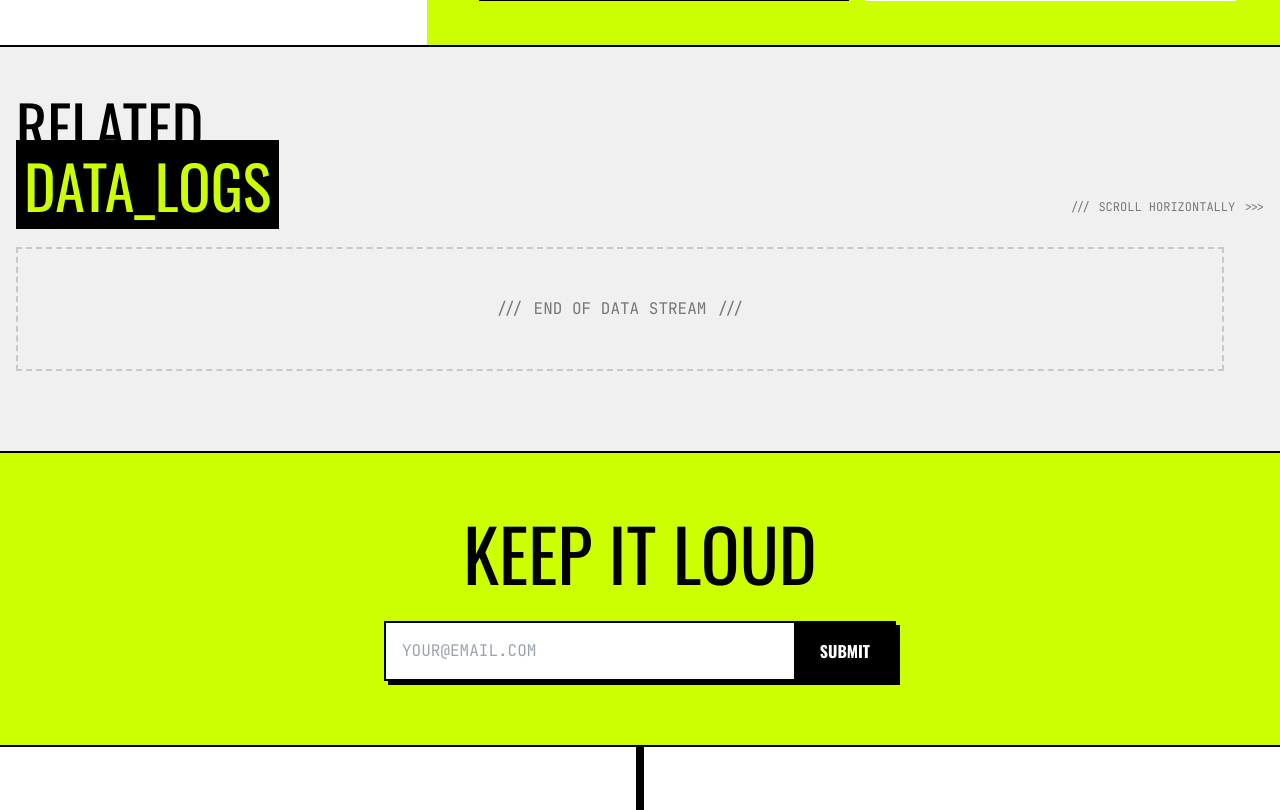
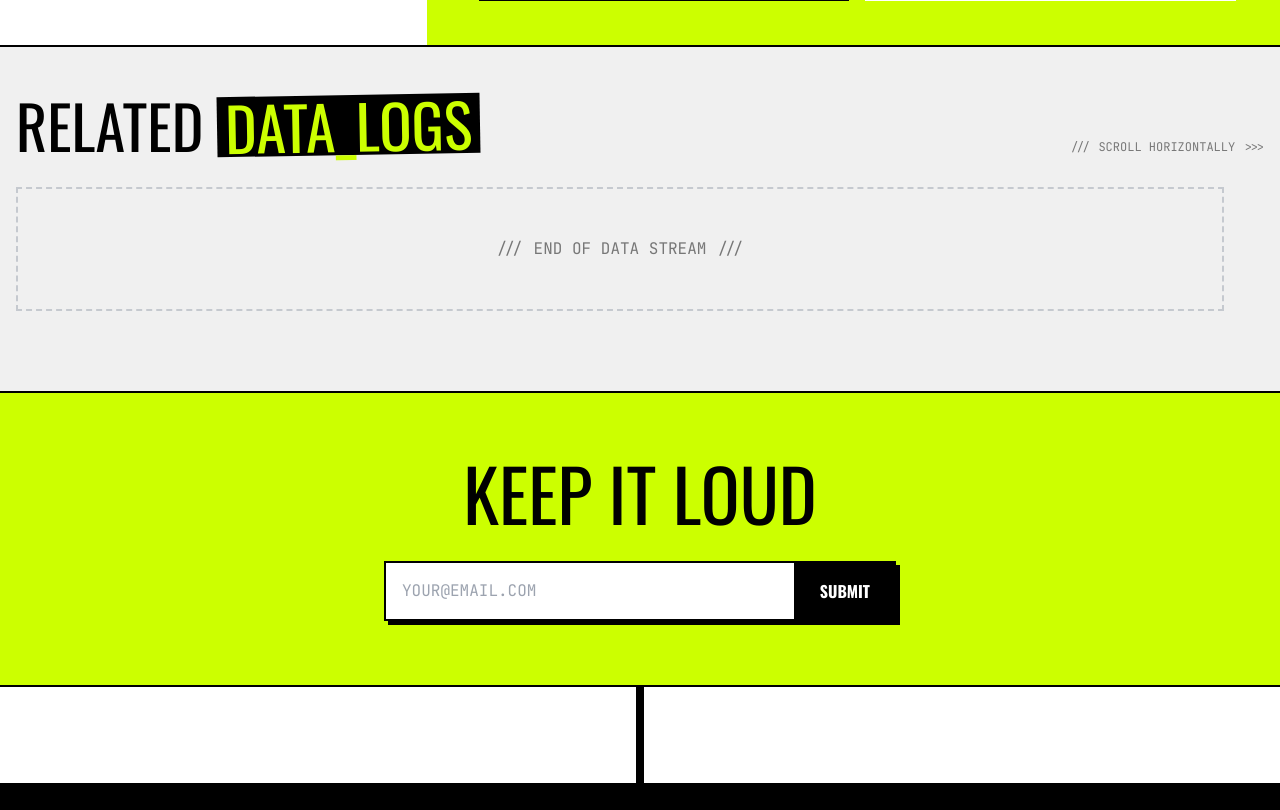
Before and after one commit to tandangsangar/tandangsangar-blog, an Eleventy site: page src/posts/dummy-1.md in a window 1280 px wide. Shown: the part 1143-1953 px from the top of the page. Built offline with nearby package versions, Linux system fonts and the light colour scheme; Eleventy itself is replaced by a stand-in of ours; files that its build step writes are made by us from their sources.

Commit message:
kesalahan tolol

```diff
--- a/src/_includes/layouts/post.njk
+++ b/src/_includes/layouts/post.njk
@@ -1,6 +1,16 @@
 ---
 layout: layouts/base.njk
 ---
+
+<style>
+    .scrollbar-hide::-webkit-scrollbar {
+        display: none;
+    }
+    .scrollbar-hide {
+        -ms-overflow-style: none;  /* IE and Edge */
+        scrollbar-width: none;  /* Firefox */
+    }
+</style>
 
 <article class="min-h-screen border-b-2 border-black bg-white font-mono">
 
@@ -108,14 +118,15 @@ layout: layouts/base.njk
 </article>
 
 <section class="border-b-2 border-black bg-[#f0f0f0] py-12 overflow-hidden">
-    <div class="container mx-auto px-4 mb-8 flex justify-between items-end">
-        <h2 class="font-header text-4xl md:text-6xl uppercase leading-none">
-            RELATED <br/><span class="text-[#ccff00] bg-black px-2">DATA_LOGS</span>
+    <div class="container mx-auto px-4 mb-8 flex flex-col md:flex-row justify-between items-start md:items-end gap-2">
+        <h2 class="font-header text-4xl md:text-6xl uppercase leading-tight md:leading-none">
+            RELATED <br class="md:hidden"/>
+            <span class="text-[#ccff00] bg-black px-2 inline-block transform -rotate-1 mt-1 md:mt-0">DATA_LOGS</span>
         </h2>
         <span class="font-mono text-xs hidden md:block animate-pulse">/// SCROLL HORIZONTALLY >>></span>
     </div>
 
-    <div class="flex overflow-x-auto gap-6 px-4 pb-8 snap-x snap-mandatory scrollbar-hide">
+    <div class="flex overflow-x-auto overflow-y-hidden gap-6 px-4 pb-8 snap-x snap-mandatory scrollbar-hide">
 
         {% set relatedPosts = collections.posts | filterByCategory(category) %}
         {% set count = 0 %}
@@ -134,14 +145,13 @@ layout: layouts/base.njk
 
                     <div class="p-6 h-full flex flex-col justify-between">
                         <div>
-                            <span class="text-xs font-mono border border-black px-1 mb-2 inline-block text-gray-500 group-hover:bg-black group-hover:text-white transition-colors">{{ post.data.category }}</span>
-                            <h3 class="font-header text-2xl uppercase leading-[0.9] group-hover:underline decoration-4 underline-offset-4 decoration-[#ccff00] mb-4">
+                            <span class="text-xs font-mono border border-black px-1 mb-2 inline-block text-gray-500 group-hover:bg-black group-hover:text-white transition-colors">
+                                {{ post.data.category }}
+                            </span>
+                            <h3 class="font-header text-2xl uppercase leading-[0.9] group-hover:underline decoration-4 underline-offset-4 decoration-[#ccff00]">
                                 {{ post.data.title }}
                             </h3>
                         </div>
-                        <p class="font-mono text-xs text-gray-500 line-clamp-2 border-l-2 border-gray-300 pl-2">
-                            {{ post.data.excerpt }}
-                        </p>
                     </div>
                 </a>
 
```
